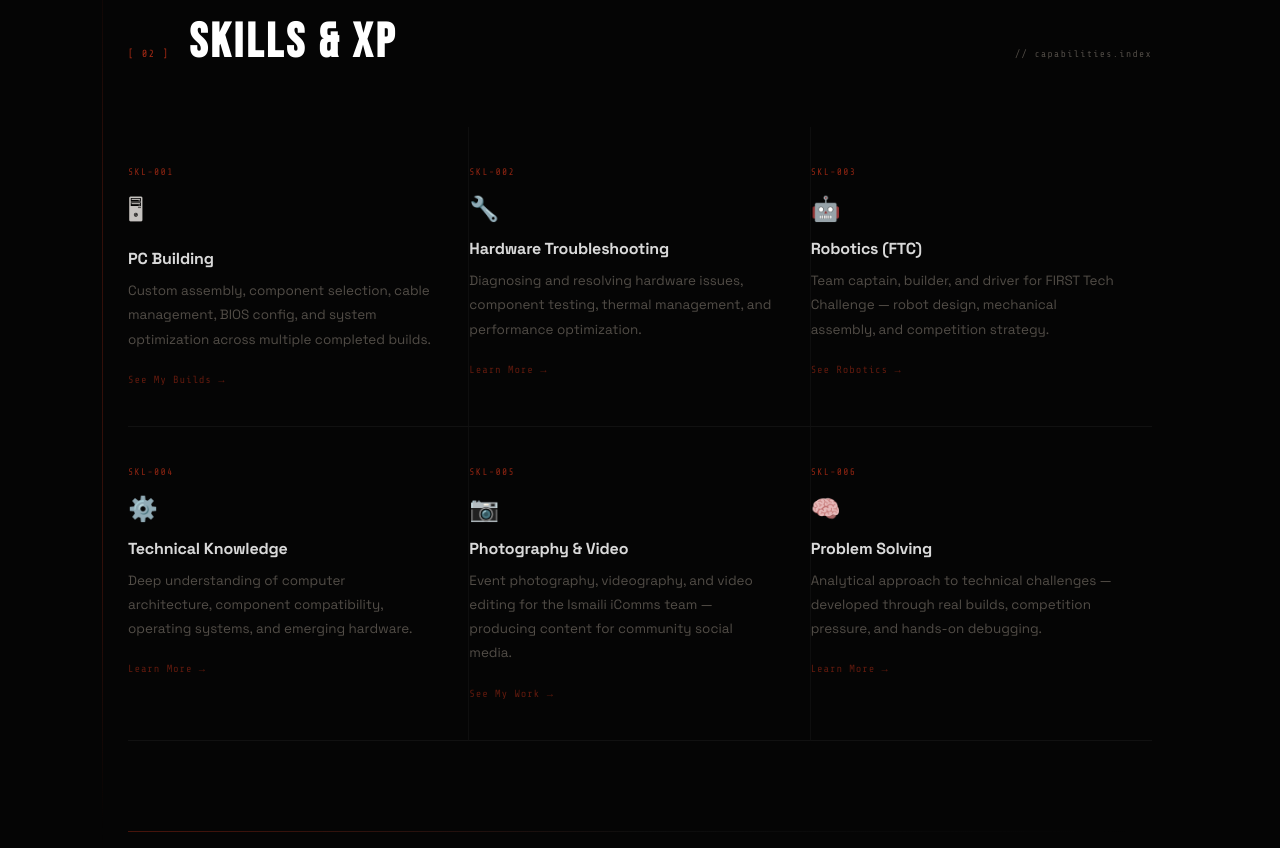
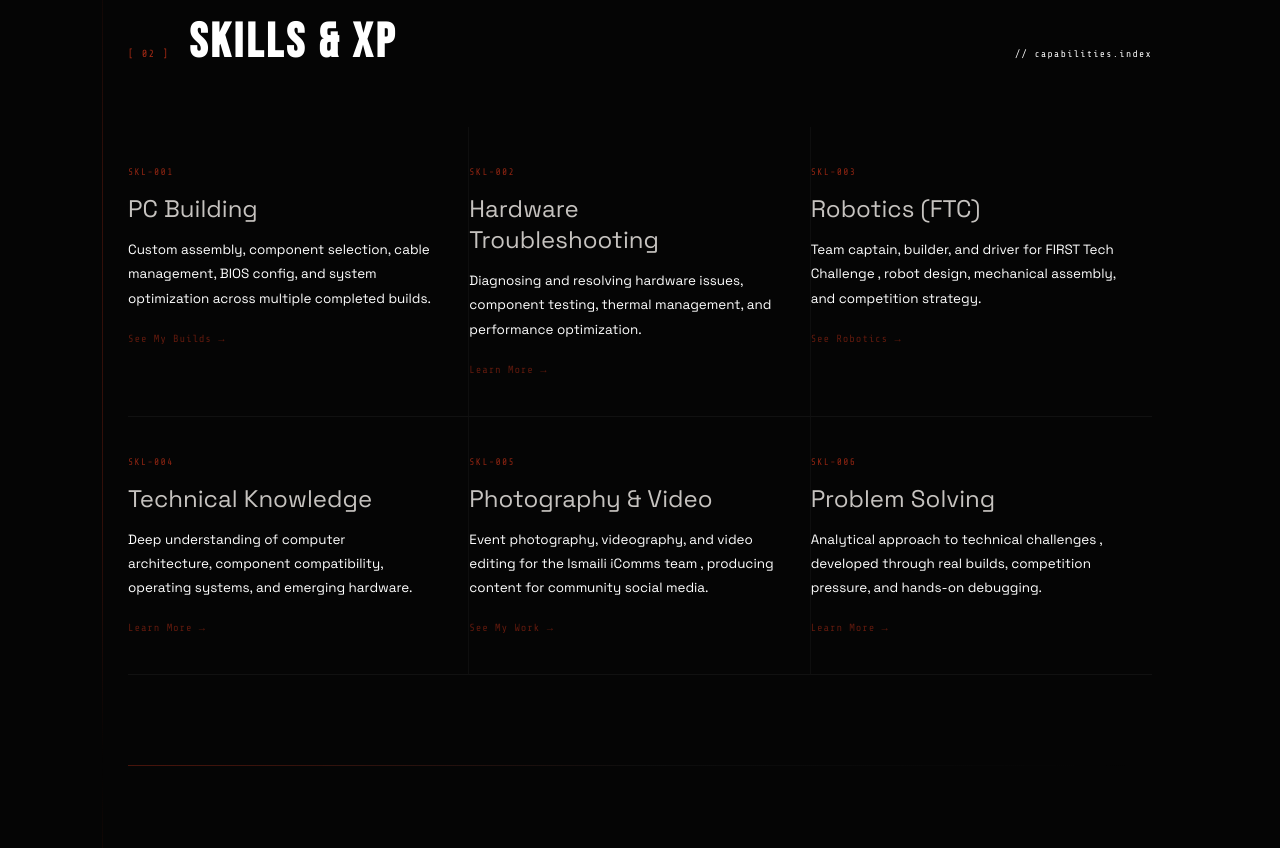
Before and after one commit to nanoknightsftc/turaab, a plain HTML site: page index.html in a window 1280 px wide. Shown: the part 1735-2583 px from the top of the page. Drawn offline with nearby package versions, Linux system fonts and the light colour scheme.

Commit message:
Revoved em dashes and emojis

```diff
--- a/index.html
+++ b/index.html
@@ -3,7 +3,7 @@
 <head>
 <meta charset="UTF-8">
 <meta name="viewport" content="width=device-width, initial-scale=1.0">
-<title>Turaab Ali — PC Builder & Engineer</title>
+<title>Turaab Ali - PC Builder & Engineer</title>
 <link href="https://fonts.googleapis.com/css2?family=Share+Tech+Mono&family=Bebas+Neue&family=Space+Grotesk:wght@300;400;500;600;700&display=swap" rel="stylesheet">
 <style>
 /* ════════════════════════════════════════
@@ -15,8 +15,8 @@
   --red2:  #ff4422;
   --green: #00ff88;
   --text:  #c8c3bd;
-  --dim:   #3a3530;
-  --dim2:  #524d47;
+  --dim:   #7c7268;
+  --dim2:  #ffffff;
   --mono:  'Share Tech Mono', monospace;
   --sans:  'Space Grotesk', sans-serif;
   --disp:  'Bebas Neue', sans-serif;
@@ -40,7 +40,7 @@ body {
 
 /* ════════════════════════════════════════
    FULL-PAGE ATMOSPHERE LAYER
-   (covers the entire site — not per-section)
+   (covers the entire site ,  not per-section)
 ════════════════════════════════════════ */
 
 /* 1. Global dot grid  */
@@ -77,7 +77,7 @@ body::after {
 
 @keyframes globeMove {
   0%   { transform: translate(0,0) scale(1); }
-  50%  { transform: translate(3vw,-4vh) scale(1.04); }
+  50%  { transform: translate(3vw,-2vh) scale(1.00); }
   100% { transform: translate(-2vw,3vh) scale(0.97); }
 }
 
@@ -182,7 +182,7 @@ nav::after {
 @keyframes blink { 0%,100%{opacity:1} 50%{opacity:0.3} }
 
 /* ════════════════════════════════════════
-   HERO  — no boxes, pure space + type
+   HERO  ,  no boxes, pure space + type
 ════════════════════════════════════════ */
 #hero {
   position: relative; z-index: 3;
@@ -241,7 +241,7 @@ nav::after {
   margin: 0 6px;
 }
 
-/* big faded "ALI" behind — no bg fill, just text */
+/* big faded "ALI" behind ,  no bg fill, just text */
 .hero-bg-word {
   position: absolute;
   right: -2vw; top: 50%;
@@ -368,7 +368,7 @@ nav::after {
 @keyframes tick { from{transform:translateX(0)} to{transform:translateX(-50%)} }
 
 /* ════════════════════════════════════════
-   MAIN LAYOUT — open, no boxes
+   MAIN LAYOUT ,  open, no boxes
 ════════════════════════════════════════ */
 main {
   position: relative; z-index: 3;
@@ -395,7 +395,7 @@ main {
 
 .sec.vis { opacity:1; transform:none; }
 
-/* left border accent — single line, no fill */
+/* left border accent ,  single line, no fill */
 .sec::before {
   content: '';
   position: absolute;
@@ -451,7 +451,7 @@ main {
 
 .about-body p strong { color: var(--text); font-weight: 600; }
 
-/* terminal — no fill, just border lines */
+/* terminal ,  no fill, just border lines */
 .term {
   border-top: 1px solid rgba(255,255,255,0.07);
   border-left: 1px solid rgba(255,255,255,0.04);
@@ -501,7 +501,7 @@ main {
 .tb { display:block; height:6px; }
 .tcur { display:inline-block; width:7px; height:12px; background:var(--red); opacity:.8; animation: blink 1s step-end infinite; vertical-align:middle; }
 
-/* ─ SKILLS — open list layout ─ */
+/* ─ SKILLS ,  open list layout ─ */
 .skills-list {
   display: grid;
   grid-template-columns: repeat(3,1fr);
@@ -586,7 +586,7 @@ main {
 
 .sk:hover .sk-arrow { opacity: 1; gap: 12px; }
 
-/* ─ APPROACH — open numbered list ─ */
+/* ─ APPROACH ,  open numbered list ─ */
 .approach-list { display: flex; flex-direction: column; }
 
 .ap {
@@ -641,7 +641,7 @@ main {
   color: rgba(200,195,189,0.55);
 }
 
-/* ─ CTA — pure text + line, no box ─ */
+/* ─ CTA ,  pure text + line, no box ─ */
 .cta {
   padding: 80px 0;
   display: flex;
@@ -694,7 +694,7 @@ main {
   overflow: hidden;
 }
 
-/* fill sweeps in from left — not a solid shape, a hover fill */
+/* fill sweeps in from left ,  not a solid shape, a hover fill */
 .cta-btn::after {
   content: '';
   position: absolute;
@@ -740,7 +740,7 @@ footer::before {
 .foot-copy b { color: var(--red); }
 
 /* ════════════════════════════════════════
-   CANVAS — particle field (full page)
+   CANVAS ,  particle field (full page)
 ════════════════════════════════════════ */
 #pcv {
   position: fixed; inset: 0; z-index: 0;
@@ -828,7 +828,7 @@ footer::before {
 <section id="hero">
   <div class="hero-bg-word">ALI</div>
   <div class="hero-eyebrow">[ PC Builder &amp; Engineer ]</div>
-  <h1 class="hero-name">TURAAB<span class="slash">//</span>ALI</h1>
+  <h1 class="hero-name">TURAAB<span class="slash"> </span>ALI</h1>
   <div class="hero-code">
     <span><span class="k">const</span> role = <span class="s">"FTC Team Captain, Builder &amp; Driver"</span>;</span><br>
     <span><span class="k">const</span> skills = [<span class="s">"PC Building"</span>, <span class="s">"Robotics"</span>, <span class="s">"Video"</span>]; <span class="c">// 9th grade</span></span><br>
@@ -836,6 +836,7 @@ footer::before {
   </div>
   <div class="hero-divider"></div>
   <div class="hero-stats-row">
+
     <div class="h-st">
       <span class="h-st-n">3–5</span>
       <span class="h-st-l">Custom PC Builds</span>
@@ -889,7 +890,7 @@ footer::before {
     </div>
     <div class="about-layout">
       <div class="about-body">
-        <p>9th grade engineer with <strong>hands-on experience</strong> in custom PC building, hardware troubleshooting, and competitive robotics through FIRST Tech Challenge. Not just theory — real builds, real competitions, real results.</p>
+        <p>9th grade engineer with <strong>hands-on experience</strong> in custom PC building, hardware troubleshooting, and competitive robotics through FIRST Tech Challenge. Not just theory ,  real builds, real competitions, real results.</p>
         <p>Completed <strong>multiple full custom PC builds</strong>, handling component selection, cable management, BIOS configuration, and performance tuning from start to finish.</p>
         <p>As <strong>FTC Team Captain, Builder, and Driver</strong>, responsible for mechanical assembly, competition strategy, and leading the team through the season under pressure.</p>
         <p>Volunteer with the <strong>Ismaili iComms media team</strong>, covering photography, videography, and video editing for community events and social media.</p>
@@ -911,7 +912,7 @@ footer::before {
           <span class="tl to ok">✓  Ismaili IComms media volunteer</span>
           <span class="tl to">   photo / video / editing</span>
           <span class="tb"></span>
-          <span class="tl to ok">✓  9th grade — real portfolio in school</span>
+          <span class="tl to ok">✓  9th grade ,  real portfolio in school</span>
           <span class="tb"></span>
           <span class="tl"><span class="tp">$</span> <span class="tcur"></span></span>
         </div>
@@ -932,49 +933,49 @@ footer::before {
 
       <a href="/pc-building/" class="sk">
         <div class="sk-num">SKL-001</div>
-        <span class="sk-icon">🖥</span>
-        <div class="sk-title">PC Building</div>
+        <span class="sk-icon">PC Building</span>
+        <div class="sk-title"></div>
         <div class="sk-desc">Custom assembly, component selection, cable management, BIOS config, and system optimization across multiple completed builds.</div>
         <div class="sk-arrow">See My Builds →</div>
       </a>
 
       <a href="/troubleshooting/" class="sk">
         <div class="sk-num">SKL-002</div>
-        <span class="sk-icon">🔧</span>
-        <div class="sk-title">Hardware Troubleshooting</div>
+        <span class="sk-icon">Hardware Troubleshooting</span>
+        <div class="sk-title"></div>
         <div class="sk-desc">Diagnosing and resolving hardware issues, component testing, thermal management, and performance optimization.</div>
         <div class="sk-arrow">Learn More →</div>
       </a>
 
       <a href="/robotics/" class="sk">
         <div class="sk-num">SKL-003</div>
-        <span class="sk-icon">🤖</span>
-        <div class="sk-title">Robotics (FTC)</div>
-        <div class="sk-desc">Team captain, builder, and driver for FIRST Tech Challenge — robot design, mechanical assembly, and competition strategy.</div>
+        <span class="sk-icon">Robotics (FTC)</span>
+        <div class="sk-title"></div>
+        <div class="sk-desc">Team captain, builder, and driver for FIRST Tech Challenge ,  robot design, mechanical assembly, and competition strategy.</div>
         <div class="sk-arrow">See Robotics →</div>
       </a>
 
       <a href="/technical/" class="sk">
         <div class="sk-num">SKL-004</div>
-        <span class="sk-icon">⚙️</span>
-        <div class="sk-title">Technical Knowledge</div>
+        <span class="sk-icon">Technical Knowledge</span>
+        <div class="sk-title"></div>
         <div class="sk-desc">Deep understanding of computer architecture, component compatibility, operating systems, and emerging hardware.</div>
         <div class="sk-arrow">Learn More →</div>
       </a>
 
       <a href="/photo-video/" class="sk">
         <div class="sk-num">SKL-005</div>
-        <span class="sk-icon">📷</span>
-        <div class="sk-title">Photography &amp; Video</div>
-        <div class="sk-desc">Event photography, videography, and video editing for the Ismaili iComms team — producing content for community social media.</div>
+        <span class="sk-icon">Photography &amp; Video</span>
+        <div class="sk-title"></div>
+        <div class="sk-desc">Event photography, videography, and video editing for the Ismaili iComms team ,  producing content for community social media.</div>
         <div class="sk-arrow">See My Work →</div>
       </a>
 
       <a href="/problem-solving/" class="sk">
         <div class="sk-num">SKL-006</div>
-        <span class="sk-icon">🧠</span>
-        <div class="sk-title">Problem Solving</div>
-        <div class="sk-desc">Analytical approach to technical challenges — developed through real builds, competition pressure, and hands-on debugging.</div>
+        <span class="sk-icon">Problem Solving</span>
+        <div class="sk-title"></div>
+        <div class="sk-desc">Analytical approach to technical challenges ,  developed through real builds, competition pressure, and hands-on debugging.</div>
         <div class="sk-arrow">Learn More →</div>
       </a>
 
@@ -997,7 +998,7 @@ footer::before {
         <div class="ap-right">
           <div class="ap-label">STEP [ 1 ] — DECONSTRUCT</div>
           <div class="ap-title">Understand the Problem</div>
-          <div class="ap-body">Every build, robot, or debug session starts the same way — break the problem into its smallest pieces and identify the actual failure point before touching anything.</div>
+          <div class="ap-body">Every build, robot, or debug session starts the same way, break the problem into its smallest pieces and identify the actual failure point before touching anything.</div>
         </div>
       </div>
 
```
Also changed, not shown: contact-me/index.html (+1 -1 lines), customer-service/index.html (+1 -1 lines), pc-building/index.html (+1 -1 lines), photo-video/index.html (+1 -1 lines), problem-solving/index.html (+1 -1 lines), robotics/index.html (+1 -1 lines), technical/index.html (+1 -1 lines), troubleshooting/index.html (+6 -6 lines).
